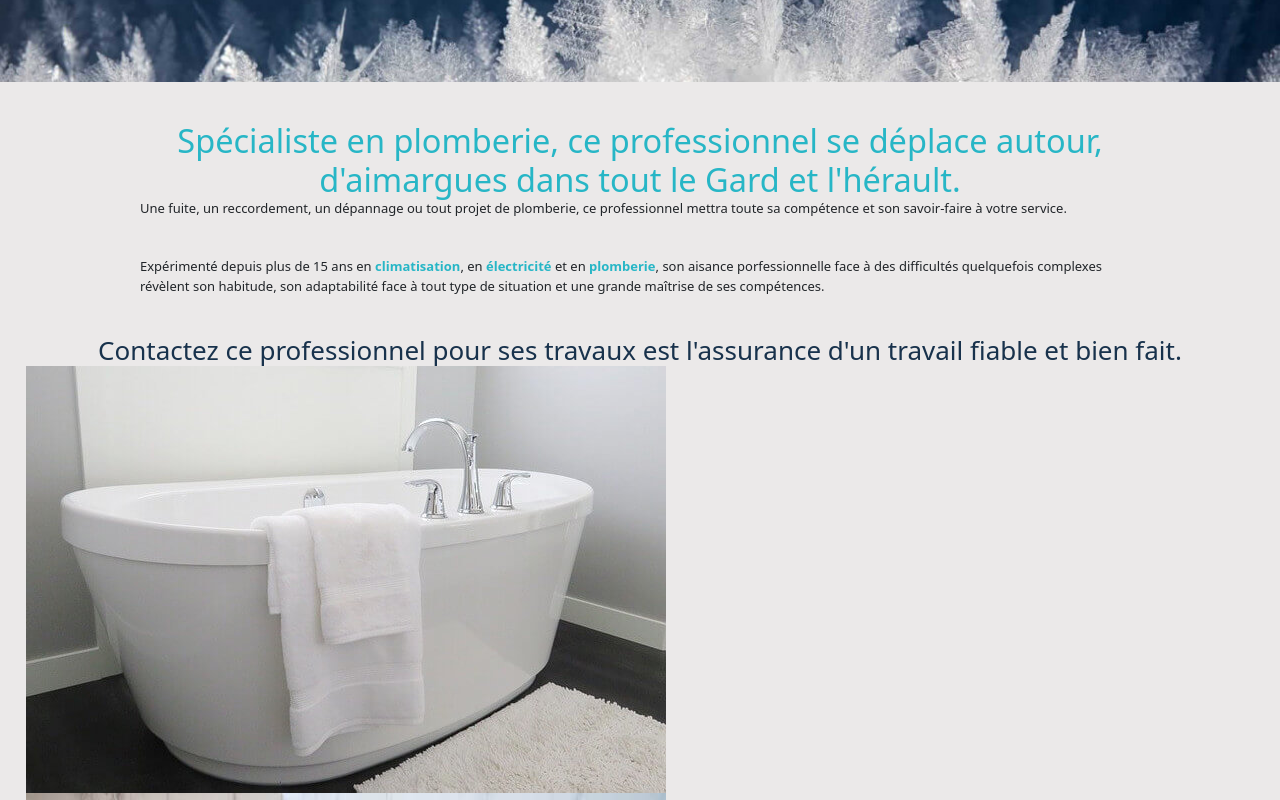
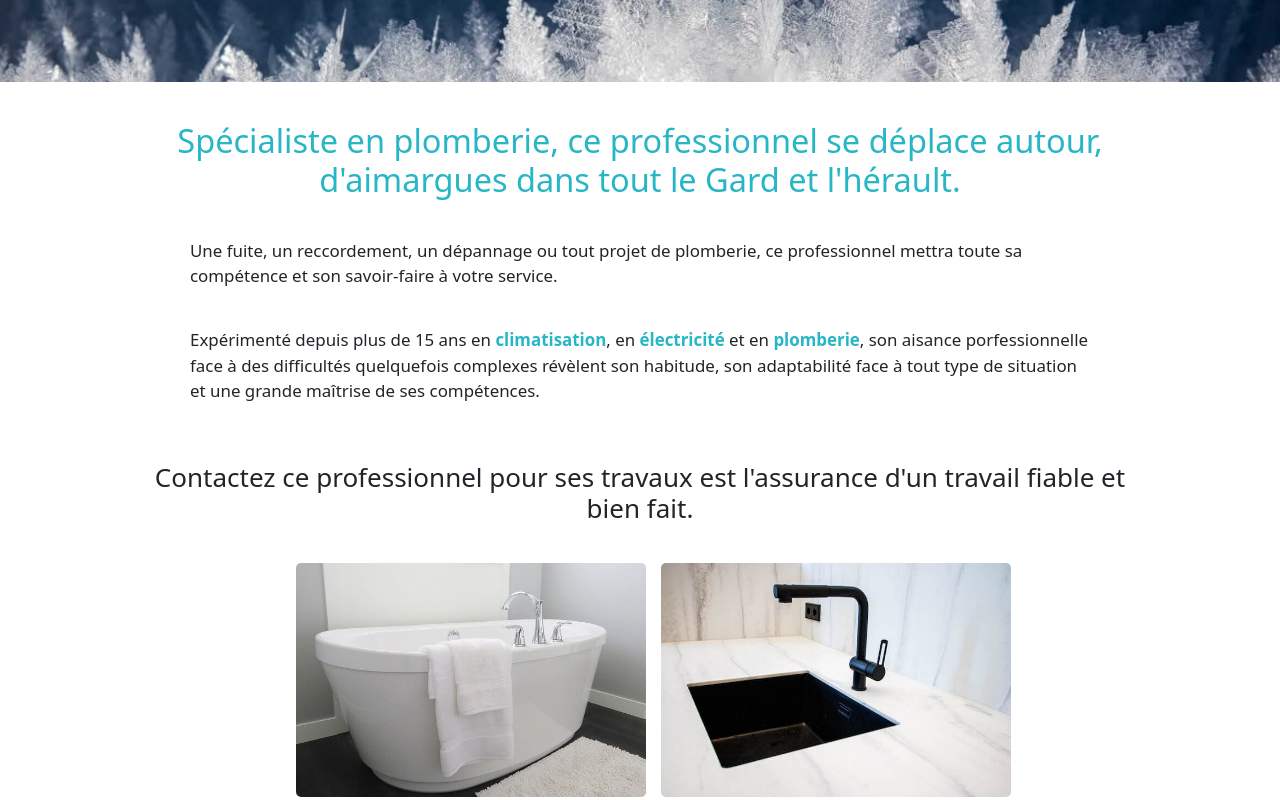
Before and after one commit to Chaplin16/home-arts.fr, a website: page html/plumbing.html in a window 1280 px wide. Shown: the part 240-1040 px from the top of the page. Drawn offline with nearby package versions, Linux system fonts and the light colour scheme.

Commit message:
layout of gallery plumbing

```diff
--- a/JS/galleryPlumbing.js
+++ b/JS/galleryPlumbing.js
@@ -2,7 +2,7 @@ const galleryPlumbing = document.getElementById("galleryPlumbing");
 
 for (const element of plumbing) {
     galleryPlumbing.innerHTML +=`
-    <li class="list-unstyled">
+    <li class="list-unstyled" >
         <img data-kt-rotate="true" src=${element.link}  id="${element.id}" alt=${element.alt}/>
     </li>
     `
--- a/html/plumbing.html
+++ b/html/plumbing.html
@@ -63,17 +63,17 @@
         </div>
     </header>
 
-    <main class="py-5 plumbery">
-        <h1 class="m-auto text-center color-blue">Spécialiste en plomberie, ce professionnel se déplace autour, d'aimargues dans tout le Gard et l'hérault.</h1>
-        <p>
+    <main class="py-5 plumbing m-auto">
+        <h1 class="text-center color-blue">Spécialiste en plomberie, ce professionnel se déplace autour, d'aimargues dans tout le Gard et l'hérault.</h1>
+        <p class="mt-5">
             Une fuite, un reccordement, un dépannage ou tout projet de plomberie, ce professionnel mettra toute sa compétence et son savoir-faire à votre service.
         </p>
         <p class="my-5">
             Expérimenté depuis plus de 15 ans en <a  class="text-decoration-none color-blue fw-bold" href="../index.html">climatisation</a>, en <a  class="text-decoration-none color-blue fw-bold" href="electricity.html"> électricité</a> et en <a class="text-decoration-none color-blue fw-bold" href="plumbing.html">plomberie</a>, son aisance porfessionnelle face à des difficultés quelquefois complexes révèlent son habitude, son adaptabilité face à tout type de situation et une grande maîtrise de ses compétences.
         </p>
-        <h2 class="m-auto text-center">Contactez ce professionnel pour ses travaux est l'assurance d'un travail fiable et bien fait. </h2>
+        <h2 class="text-center p-4">Contactez ce professionnel pour ses travaux est l'assurance d'un travail fiable et bien fait. </h2>
          <section>
-                <ul id="galleryPlumbing" class="d-flex flex-wrap">
+                <ul id="galleryPlumbing" class="d-flex flex-wrap justify-content-center my-4">
                     <!-- insertion with array plumbing.js and galleryPlumbing.js -->
                 </ul>
 
--- a/scss/style.scss
+++ b/scss/style.scss
@@ -306,6 +306,28 @@ footer{
 
 
 //PAGE PLUMBING.HTML
+.plumbing{
+    width: 80%;
+    margin:auto;
+}
+#galleryPlumbing{
+    row-gap: 15px;
+    column-gap: 15px;
+
+    & img{
+        width:150px;
+        height: auto;
+        object-fit: cover;
+		transition: transform 0.3s ease-out;
+        border-radius: 5px;
+        &:hover{
+            filter: brightness(0.5);
+            transform: scale(1.05);
+        }
+    }
+}
+
+
 
 //PAGE LAW.HTML
 .displayTitle{
@@ -319,6 +341,10 @@ footer{
     .gallery li img{
         width:250px!important;
     }
+    #galleryPlumbing{
+        max-width: 600px;
+        margin:auto;
+    }
 }
 
 @media screen and (min-width:769px) {
@@ -329,6 +355,9 @@ footer{
         font-size:1.3rem;
     }
     .footer{
+        flex-direction: row!important;
+        align-items:start!important;
+        column-gap:2rem;
         max-width: 800px;
         margin:auto;
         .text{
@@ -347,17 +376,26 @@ footer{
             }
         }
     }
-    .footer{
-        flex-direction: row!important;
-        align-items:start!important;
-        column-gap:2rem;
-    }
     .electricity{
         p{
             font-size: 1.3rem;
         }
         .gallery li img{
             width:320px!important;
+        }
+    }
+    .plumbing{
+        max-width: 1200px!important;
+        p{
+            max-width: 900px;
+            margin: auto;
+            font-size: 1.3rem;
+        }
+        #galleryPlumbing{
+            max-width:1200px;
+            & img{
+                width:250px;
+            }
         }
     }
 
@@ -367,4 +405,9 @@ footer{
     .navbar-expand-lg .navbar-collapse{
        justify-content: end;
     }
+    .plumbing{
+        & img{
+            width:350px!important;
+        }
+    }
 }
```
Also changed, not shown: style.css, 1 other file.
